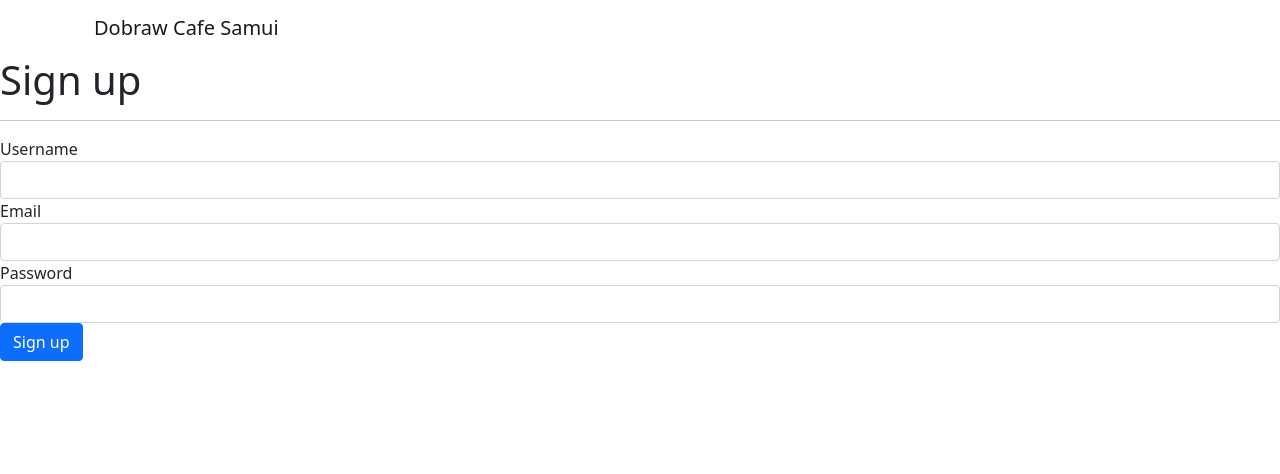
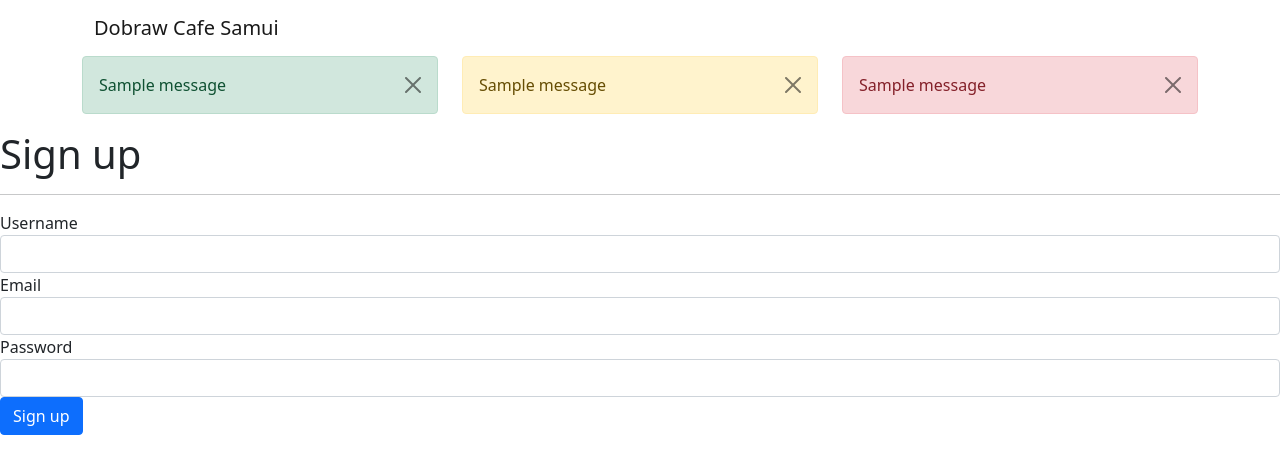
Before and after one commit to vitaliykalachev/Learning_programming, a Flask app: page /sign-up in a window 1280 px wide. Shown: the top 474 px of the page. Run offline with Flask 2, Linux system fonts and the light colour scheme; one stand-in notice (Sample message) is shown; some libraries are stand-ins or nearby versions.

Commit message:
first commit

```diff
--- a/list_counting_dobraw.py
+++ b/list_counting_dobraw.py
@@ -2,13 +2,13 @@ import pandas as pd
 from flask import Flask, redirect, url_for, render_template, request
 import psycopg2.extras
 import os
-from script import DB_NAME, DB_USER, DB_HOST, DB_PASS
-
-DATABASE_URL = os.environ['DATABASE_URL']
-conn = psycopg2.connect(DATABASE_URL, sslmode='require')
-
-conn = psycopg2.connect(dbname = DB_NAME, user=DB_USER, password=DB_PASS, host=DB_HOST)
-cur = conn.cursor(cursor_factory=psycopg2.extras.DictCursor)
+# from script import DB_NAME, DB_USER, DB_HOST, DB_PASS
+#
+# DATABASE_URL = os.environ['DATABASE_URL']
+# conn = psycopg2.connect(DATABASE_URL, sslmode='require')
+#
+# conn = psycopg2.connect(dbname = DB_NAME, user=DB_USER, password=DB_PASS, host=DB_HOST)
+# cur = conn.cursor(cursor_factory=psycopg2.extras.DictCursor)
 
 names = ['Виталий', 'Антон', 'Анна']
 surnames = ['Калачёв','Хлестов', 'Вильгельм']
--- a/templates/base.html
+++ b/templates/base.html
@@ -17,7 +17,51 @@
       </div>
   </nav>
 </div>
+<div class="container">
+    <div class="row">
+        <div class="col-sm-4">
+            {% with messages = get_flashed_messages(category_filter=["success"]) %}
+            {% if messages %}
+            {% for message in messages %}
+                <div class="alert alert-success alert-dismissible fade show" role="alert">
+                    <span>{{ message }}</span>
+                    <button type="button" class="btn-close" data-bs-dismiss="alert" aria-label="Закрыть">
+                    </button>
+                </div>
+            {% endfor %}
 
+            {% endif %}
+            {% endwith %}
+        </div>
+        <div class="col-sm-4">
+            {% with messages = get_flashed_messages(category_filter=["warning"]) %}
+            {% if messages %}
+            {% for message in messages %}
+                <div class="alert alert-warning alert-dismissible fade show" role="alert">
+                    <span>{{ message }}</span>
+                    <button type="button" class="btn-close" data-bs-dismiss="alert" aria-label="Закрыть">
+                    </button>
+                </div>
+            {% endfor %}
+
+            {% endif %}
+            {% endwith %}
+        </div>
+        <div class="col-sm-4">
+            {% with messages = get_flashed_messages(category_filter=["danger"]) %}
+            {% if messages %}
+            {% for message in messages %}
+                <div class="alert alert-danger alert-dismissible fade show" role="alert">
+                    <span>{{ message }}</span>
+                    <button type="button" class="btn-close" data-bs-dismiss="alert" aria-label="Закрыть">
+                    </button>
+                </div>
+            {% endfor %}
+            {% endif %}
+            {% endwith %}
+        </div>
+    </div>
+</div>
     {% block content %}
     {% endblock %}
 <script src="https://cdn.jsdelivr.net/npm/bootstrap@5.1.3/dist/js/bootstrap.bundle.min.js" integrity="sha384-ka7Sk0Gln4gmtz2MlQnikT1wXgYsOg+OMhuP+IlRH9sENBO0LRn5q+8nbTov4+1p" crossorigin="anonymous"></script>
--- a/templates/sign_up.html
+++ b/templates/sign_up.html
@@ -1,6 +1,6 @@
 {% extends "base.html" %}
 
-{%block title %} Login Page {% endblock %}
+{%block title %} sign up {% endblock %}
 
 {%block content %}
 
```
Also changed, not shown: inventarizaciya.py (+15 -4 lines).
